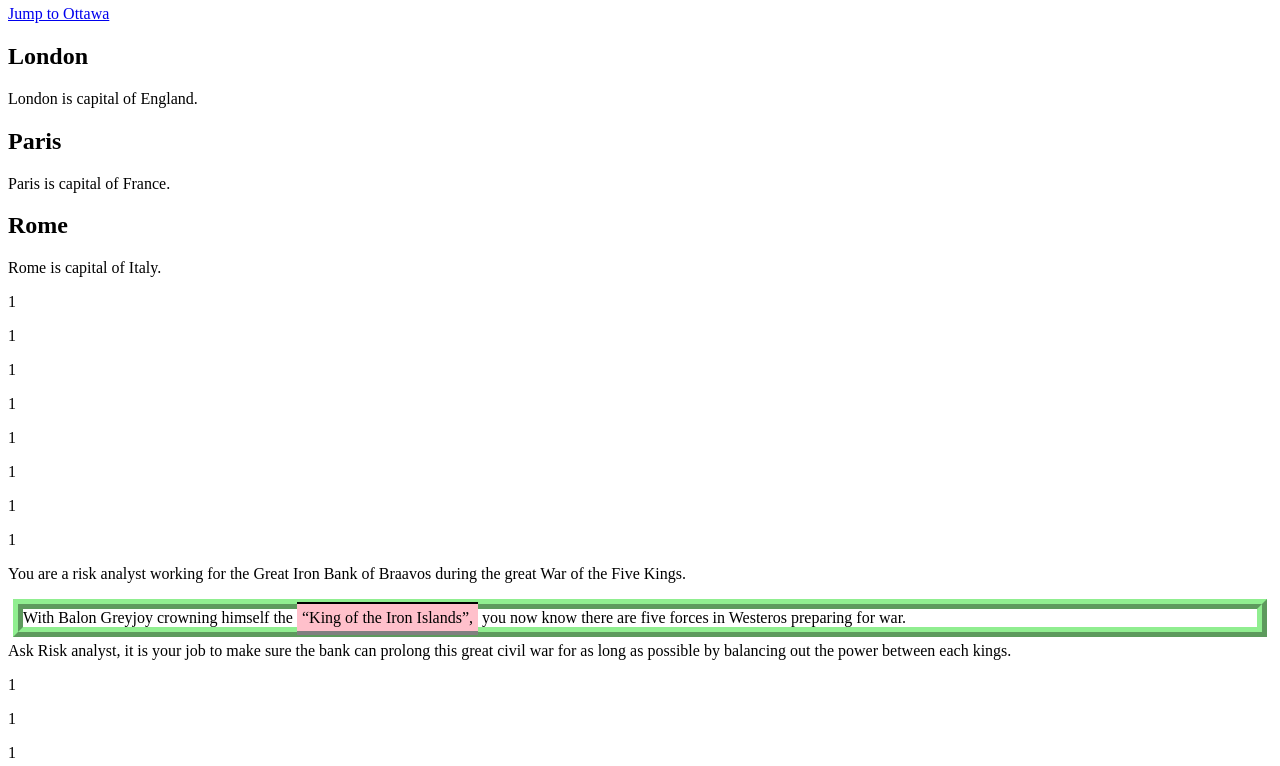
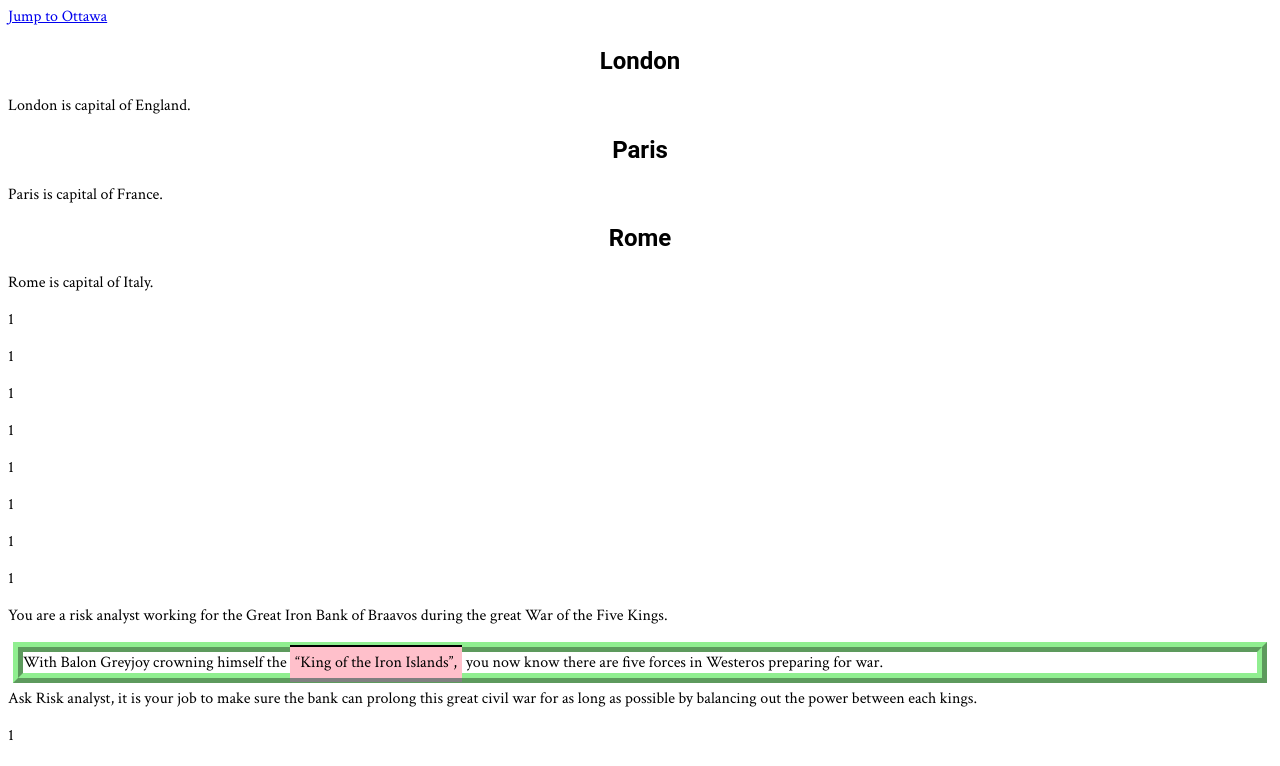
Before and after one commit to dukebao/week5, a plain HTML site: page index.html in a window 1280 px wide. Shown: the part 75-841 px from the top of the page. Drawn offline with Linux system fonts and the light colour scheme.

Commit message:
add style to web exercise

```diff
--- a/css/stylesheet.css
+++ b/css/stylesheet.css
@@ -1,3 +1,8 @@
+
+*{
+    font-family: 'Crimson Text', serif;
+}
+
 
 
 .Capital{
@@ -30,7 +35,10 @@
 
 }
 
-
+h1,h2{
+    font-family: 'Roboto', sans-serif;
+    text-align:center;
+}
 
 
 
--- a/index.html
+++ b/index.html
@@ -2,6 +2,8 @@
 <html lang="en">
 
 <head>
+    <link rel="preconnect" href="https://fonts.gstatic.com">
+    <link href="https://fonts.googleapis.com/css2?family=Crimson+Text&display=swap" rel="stylesheet">
     <link rel="stylesheet" href="css/stylesheet.css">
     <meta charset="UTF-8">
     <meta http-equiv="X-UA-Compatible" content="IE=edge">
```
